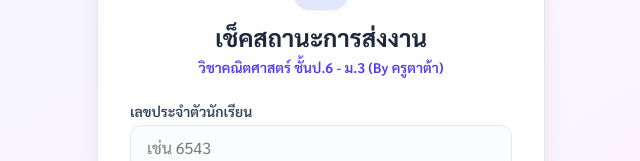
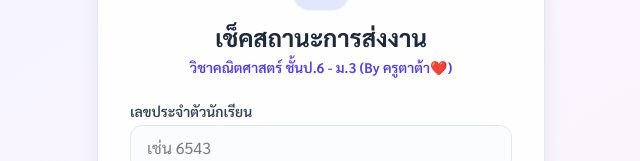
Before and after one commit to tatamathta/Math-KruTata, a plain HTML site: page index.html in a window 1280 px wide. Shown: the part 255-416 px from the top of the page, 319-959 px from the left. Drawn offline with nearby package versions, Linux system fonts and the light colour scheme.

Commit message:
index.html

```diff
--- a/index.html
+++ b/index.html
@@ -3,7 +3,7 @@
 <head>
     <meta charset="UTF-8">
     <meta name="viewport" content="width=device-width, initial-scale=1.0">
-    <title>เช็คสถานะการส่งงานวิชาคณิตศาสตร์ - ครูตาท่า</title>
+    <title>เช็คสถานะการส่งงานวิชาคณิตศาสตร์ - ครูตาต้า❤️ </title>
     <script src="https://cdn.jsdelivr.net/npm/@tailwindcss/browser@4"></script>
     <link href="https://fonts.googleapis.com/css2?family=Sarabun:wght@300;400;600;700&display=swap" rel="stylesheet">
     <style>
@@ -21,7 +21,7 @@
                 <span class="text-2xl">📐</span>
             </div>
             <h1 class="text-2xl font-bold text-slate-800">เช็คสถานะการส่งงาน</h1>
-            <p class="text-sm font-semibold text-indigo-600 mt-1">วิชาคณิตศาสตร์ ชั้นป.6 - ม.3 (By ครูตาต้า)</p>
+            <p class="text-sm font-semibold text-indigo-600 mt-1">วิชาคณิตศาสตร์ ชั้นป.6 - ม.3 (By ครูตาต้า❤️)</p>
         </div>
 
         <!-- ฟอร์มเข้าสู่ระบบ -->
```
